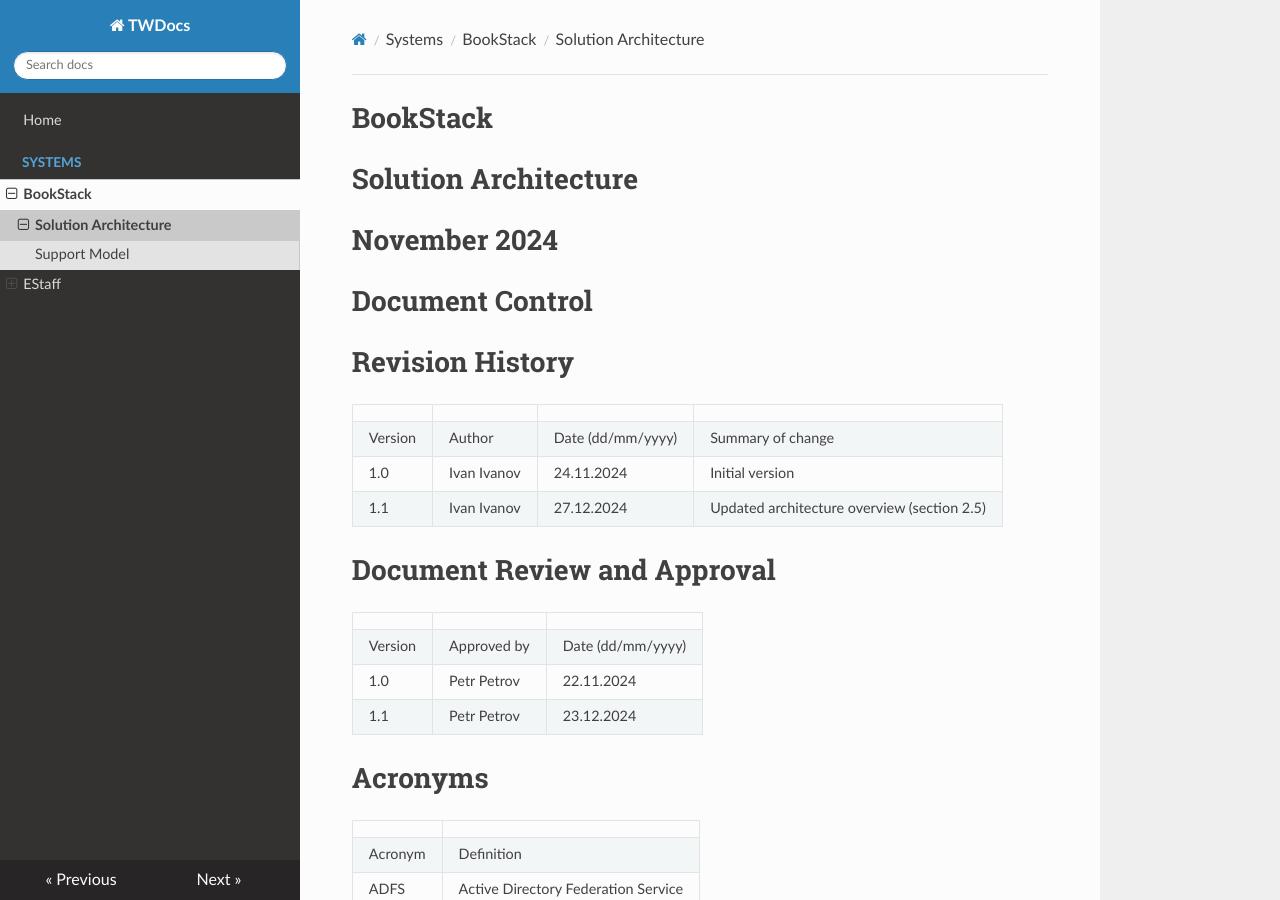
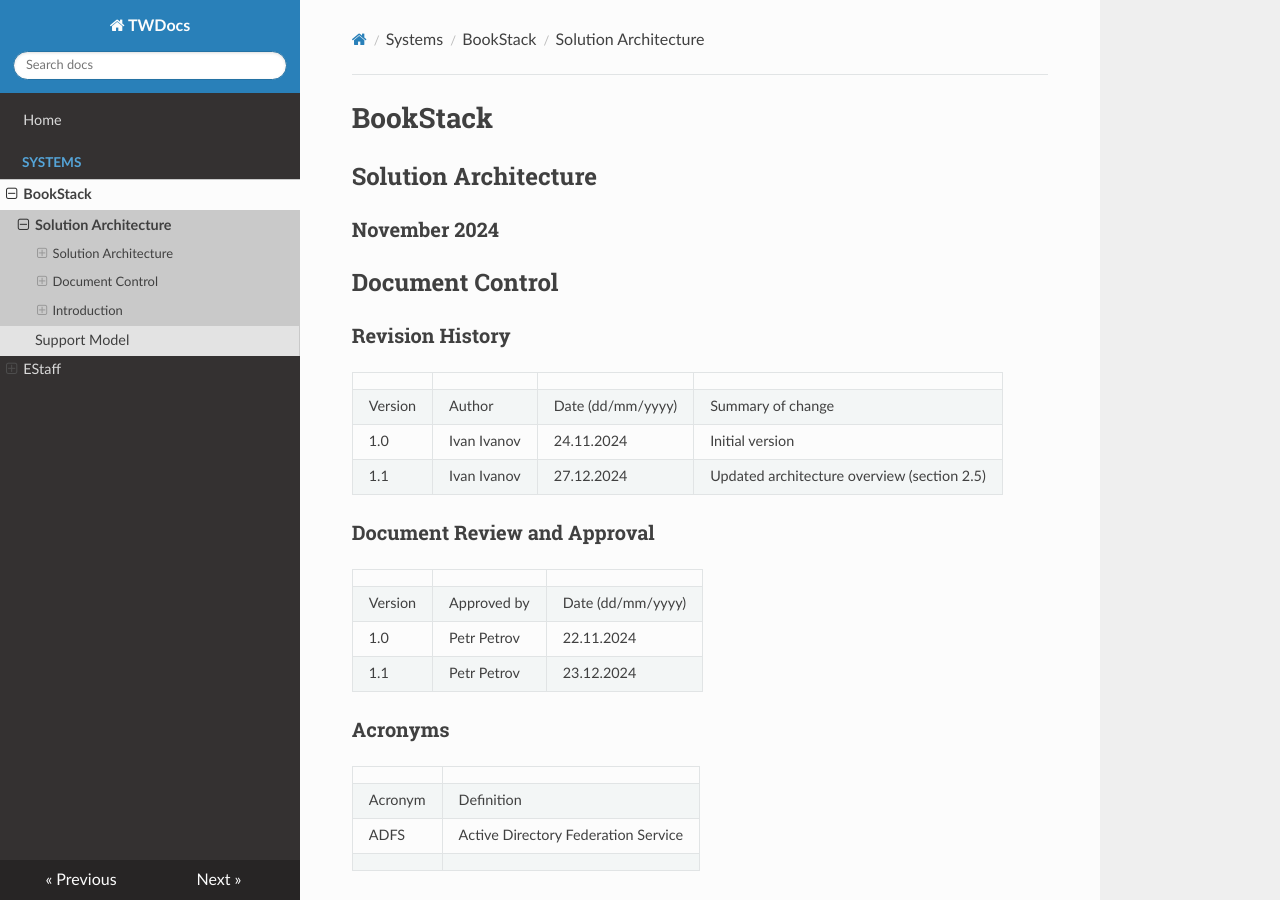
Before and after one commit to AndrewDOrlov/andrewdorlov.github.io, an MkDocs documentation site: the page built from docs/BookStackSA.md, in a window 1280 px wide and 900 px high. Built offline with MkDocs 1.6.1, drawn with Linux system fonts in a browser that asks for light colours; nearby versions of some CDN libraries.

Commit message:
edited docs

```diff
--- a/docs/BookStackSA.md
+++ b/docs/BookStackSA.md
@@ -1,10 +1,10 @@
 # BookStack
-# Solution Architecture
-# November 2024
+## Solution Architecture
+### November 2024
 
-# Document Control
+## Document Control
 
-# Revision History
+### Revision History
 
 |  |  |  |  |
 | --- | --- | --- | --- |
@@ -12,7 +12,7 @@
 | 1.0 | Ivan Ivanov | 24.11.2024 | Initial version |
 | 1.1 | Ivan Ivanov | 27.12.2024 | Updated architecture overview (section 2.5) |
 
-# Document Review and Approval
+### Document Review and Approval
 
 |  |  |  |
 | --- | --- | --- |
@@ -20,7 +20,7 @@
 | 1.0 | Petr Petrov | 22.11.2024 |
 | 1.1 | Petr Petrov | 23.12.2024 |
 
-# Acronyms
+### Acronyms
 
 |  |  |
 | --- | --- |
@@ -28,7 +28,7 @@
 | ADFS | Active Directory Federation Service |
 |  |  |
 
-# References
+### References
 
 |  |  |  |
 | --- | --- | --- |
@@ -36,13 +36,13 @@
 | 1 | [Source repository README](https://github.com/BookStackApp/BookStack/blob/development/readme.md) | Managed by vendor |
 | 2 |  |  |
 
-# Introduction
+## Introduction
 
-# Document Purpose
+### Document Purpose
 
 The document is intended as a reference for system administrators and support engineers in charge of the system deployment and maintenance.
 
-# Solution Overview
+### Solution Overview
 
 BookStack is an opinionated documentation platform that provides a pleasant and simple out-of-the-box experience. New users to an instance should find the experience intuitive and only basic word-processing skills should be required to get involved in creating content on BookStack. The platform should provide advanced power features to those that desire it, but they should not interfere with the core simple user experience.
 
@@ -50,11 +50,11 @@
 
 The libraries used by, and included with, BookStack are provided under their own licenses and copyright. The licenses for many of our core dependencies can be found in the attribution list below but this is not an exhaustive list of all projects used within BookStack.
 
-# Architecture Overview
+### Architecture Overview
 
 ![Screenshot](img/BookStack_Overview.png)
 
-# Data flow description:
+### Data flow description:
 
 |  |  |  |  |
 | --- | --- | --- | --- |
@@ -64,7 +64,7 @@
 | Authentication | User | ADFS | On user query |
 | ADFS | User |
 
-# Responsibility Matrix
+### Responsibility Matrix
 
 |  |  |  |
 | --- | --- | --- |
```
